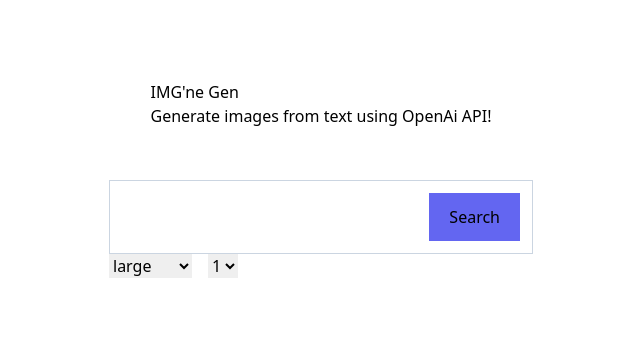
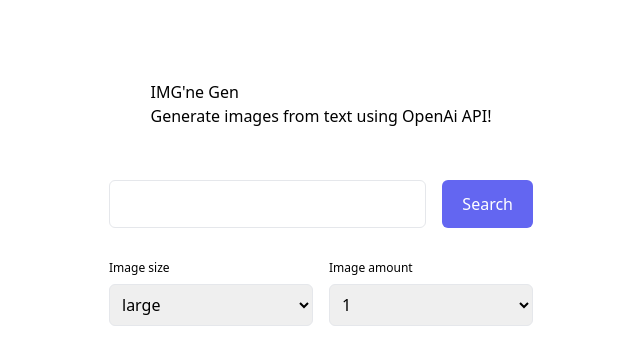
Before and after one commit to AldisG/art-gen, a Svelte app in the folder pic-gen/: page / in a window 1280 px wide. Shown: the top 364 px of the page, without its empty margins (319-959 px from the left). Built offline with nearby package versions, Linux system fonts and the light colour scheme.

Commit message:
refactored  select component, now it is maped, helper functions, basic styling

```diff
--- a/pic-gen/src/components/GenerateImageSection.svelte
+++ b/pic-gen/src/components/GenerateImageSection.svelte
@@ -1,40 +1,37 @@
 <script>
   import Search from "./search_components/Search.svelte";
-  import SearchButton from "./search_components/SearchButton.svelte";
-
   $: imgUrl = undefined;
-  let generateImageRequest = async (prompt, size) => {
-    try {
-      const response = await fetch(
-        "http://localhost:5000/openai/generateimage",
-        {
-          method: "POST",
-          headers: {
-            "Content-Type": "application/json",
-          },
-          body: JSON.stringify({
-            prompt,
-            size,
-          }),
-        }
-      );
-
-      if (!response.ok) {
-        throw new Error("That image could not be generated");
-      }
-      const data = await response.json();
-
-      imgUrl = data.data;
-    } catch (error) {
-      console.log("error: ", error);
-    }
-  };
+  // let generateImageRequest = async (prompt, size) => {
+  //   try {
+  //     const response = await fetch(
+  //       "http://localhost:5000/openai/generateimage",
+  //       {
+  //         method: "POST",
+  //         headers: {
+  //           "Content-Type": "application/json",
+  //         },
+  //         body: JSON.stringify({
+  //           prompt,
+  //           size,
+  //         }),
+  //       }
+  //     );
+  //     if (!response.ok) {
+  //       throw new Error("That image could not be generated");
+  //     }
+  //     const data = await response.json();
+  //     imgUrl = data.data;
+  //   } catch (error) {
+  //     console.log("error: ", error);
+  //   }
+  // };
   $: console.log(imgUrl, "imgUrl");
 </script>
 
 <!-- <button on:click={() => generateImageRequest("Dog on a fish", "small")}
   >Generate Image</button
 > -->
-<div class="w-full max-w-md ">
+<div class="w-full max-w-md">
+  <!-- {#await expression}...{:then name}...{:catch name}...{/await} -->
   <Search />
 </div>
--- /dev/null
+++ b/pic-gen/src/components/search_components/OptionSelect.svelte
@@ -0,0 +1,16 @@
+<script lang="ts">
+  import SmallText from "../utility/SmallText.svelte";
+  import { baseInputStyle, selectOptionsStyle } from "./inputStyle";
+  export let dataArray: string[] | number[] | undefined = [];
+  export let selectType = "";
+  const inputType = selectType.split("-")[1] || "property";
+</script>
+
+<div class={selectOptionsStyle}>
+  <SmallText>{`Image ${inputType}`}</SmallText>
+  <select name={selectType} id={selectType} class={baseInputStyle}>
+    {#each dataArray as data, i}
+      <option default={!i} value={data}>{data}</option>
+    {/each}
+  </select>
+</div>
--- a/pic-gen/src/components/search_components/Search.svelte
+++ b/pic-gen/src/components/search_components/Search.svelte
@@ -1,49 +1,42 @@
 <script lang="ts">
+  import { baseInputStyle, formStyle, searchInputStyle } from "./inputStyle";
+  import OptionSelect from "./OptionSelect.svelte";
   import SearchButton from "./SearchButton.svelte";
 
-  const formClass =
-    "flex flex-col p-3 justify-between items-center w-full max-w-md h-full ";
-  const searchInputClass =
-    "flex p-3 justify-between items-center border border-slate-300 w-full max-w-md space-x-4";
-
-  const formInputList = {
-    query: "search-query",
-    size: "select-size",
-    amount: "select-amount",
-  };
-  const imageSizes = ["large", "medium", "small"];
-  const imageAmount = [1, 2, 3, 4, 5];
-
+  const formInputList = [
+    { identifier: "search-query", array: [] },
+    { identifier: "select-size", array: ["large", "medium", "small"] },
+    { identifier: "select-amount", array: [1, 2, 3, 4, 5] },
+  ];
+  const findInputValue = (index: number) => formInputList[index].identifier;
   const handleSubmit = (e: SubmitEvent) => {
     e.preventDefault();
     const { target } = e;
-    const { query, size, amount } = formInputList;
     const searchQuery = {
-      prompt: target[query].value,
-      size: target[size].value,
-      amount: target[amount].value,
+      prompt: target[findInputValue(0)].value,
+      size: target[findInputValue(1)].value,
+      amount: target[findInputValue(2)].value,
     };
-    // data to send to backend
+    // // data to send to backend
     console.table(searchQuery);
   };
 </script>
 
-<form class={formClass} on:submit={handleSubmit}>
-  <div class={searchInputClass}>
-    <input type="search" name="query" id="search-query" class="w-full h-full" />
+<form class={formStyle} on:submit={handleSubmit}>
+  <div class={searchInputStyle}>
+    <input
+      type="search"
+      name={findInputValue(0)}
+      id={findInputValue(0)}
+      class={baseInputStyle}
+    />
     <SearchButton />
   </div>
   <div class="flex items-center w-full max-w-md space-x-4 h-full">
-    <!-- options -->
-    <select name="select-size" id="select-size">
-      {#each imageSizes as size, i}
-        <option default={!i} value={size}>{size}</option>
-      {/each}
-    </select>
-    <select name="select-amount" id="select-amount">
-      {#each imageAmount as amount, i}
-        <option default={!i} value={amount}>{amount}</option>
-      {/each}
-    </select>
+    {#each formInputList as { array, identifier }, i}
+      {#if i}
+        <OptionSelect dataArray={array} selectType={identifier} />
+      {/if}
+    {/each}
   </div>
 </form>
--- a/pic-gen/src/components/search_components/SearchButton.svelte
+++ b/pic-gen/src/components/search_components/SearchButton.svelte
@@ -1,7 +1,5 @@
-<script>
-  // your script goes here
-</script>
-
 <div>
-  <button class="px-5 py-3 bg-indigo-500 color-white">Search</button>
+  <button class="px-5 py-3 bg-indigo-500 color-white rounded-md text-white"
+    >Search</button
+  >
 </div>
--- /dev/null
+++ b/pic-gen/src/components/search_components/inputStyle.ts
@@ -0,0 +1,10 @@
+export const baseInputStyle =
+  "h-full w-full border border-gray-200 rounded-md p-2";
+
+export const searchInputStyle =
+  "flex justify-between items-center w-full max-w-md space-x-4";
+
+export const formStyle =
+  "flex flex-col p-3 justify-between items-center w-full max-w-md h-full gap-4";
+
+export const selectOptionsStyle = "flex flex-col gap-2 w-full pt-4";
--- /dev/null
+++ b/pic-gen/src/components/utility/SmallText.svelte
@@ -0,0 +1,3 @@
+<p class="text-xs">
+  <slot />
+</p>
```
